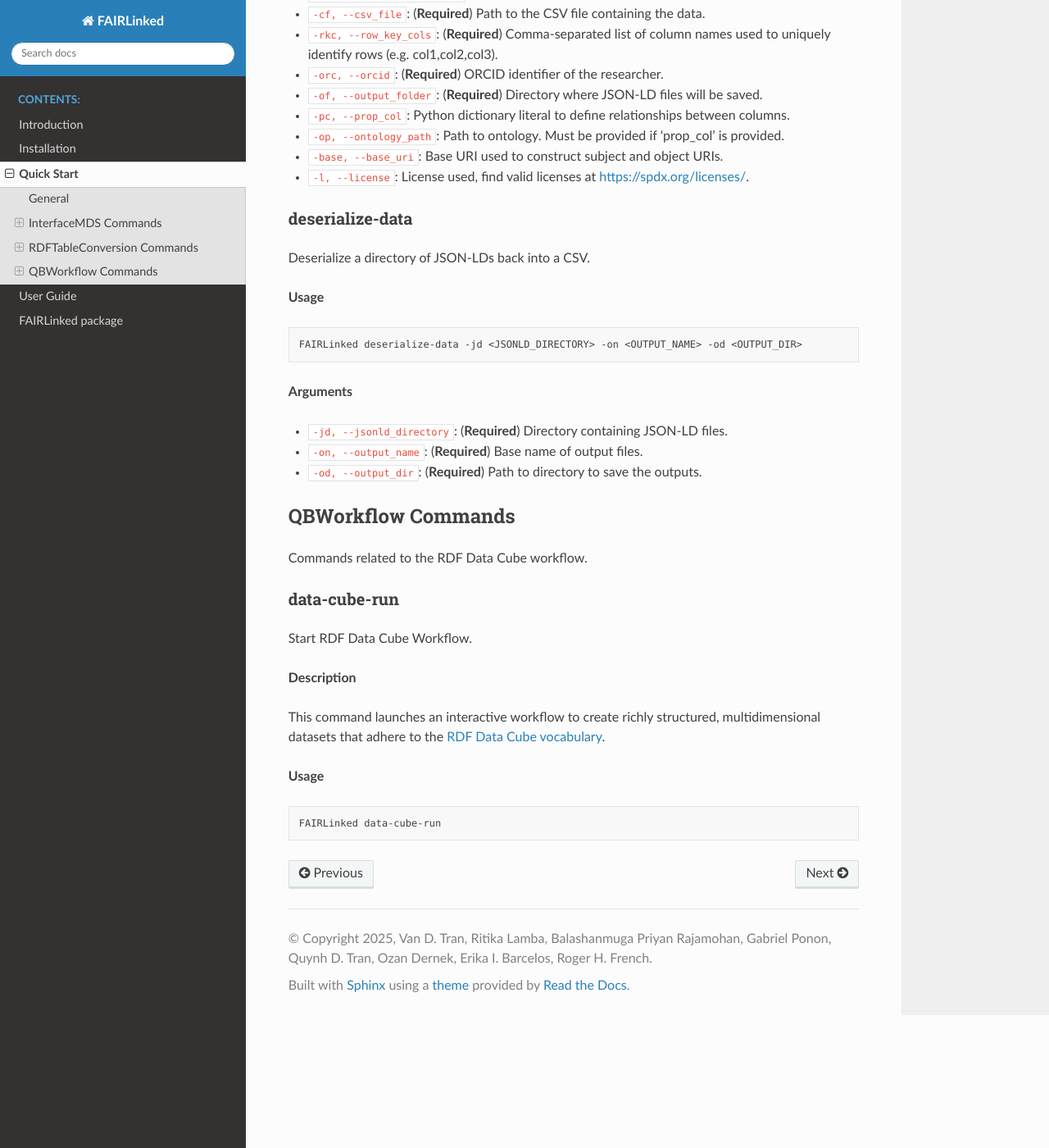
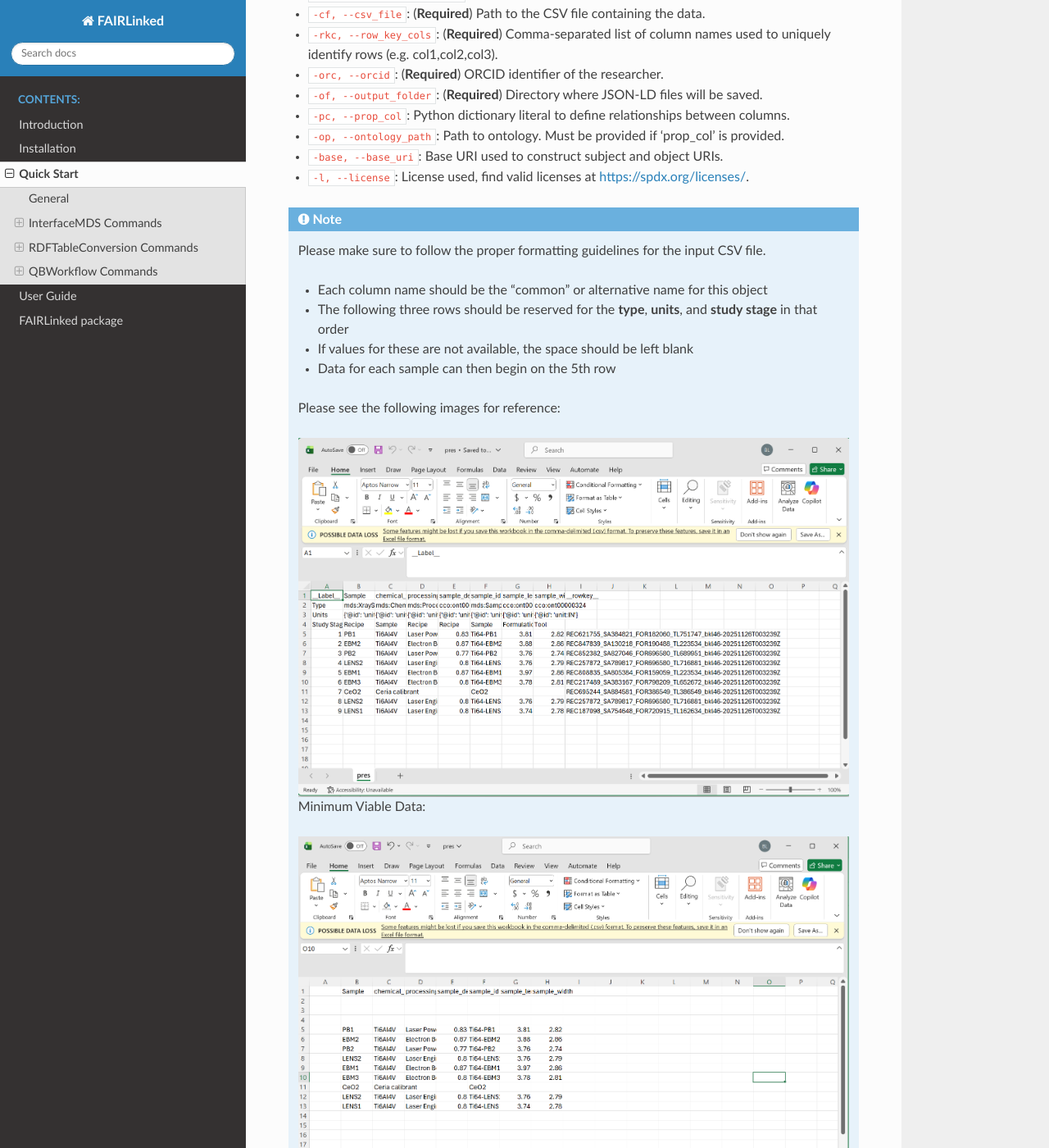
Before and after one commit to cwru-sdle/FAIRLinked, a Sphinx documentation site: the page built from docs/source/quick-start.rst, in a window 1280 px wide and 1400 px high, scrolled down 2745 px. Shown: the whole window at 82% size. Built offline with Sphinx 7.4.7 and the Read the Docs theme 3.1.0, drawn with Linux system fonts in a browser that asks for light colours; some of the changed text lies outside the part shown.

Commit message:
update docs

```diff
--- a/docs/source/quick-start.rst
+++ b/docs/source/quick-start.rst
@@ -122,6 +122,42 @@ Create a directory of JSON-LDs from a single CSV file.
 * ``-base, --base_uri``: Base URI used to construct subject and object URIs.
 * ``-l, --license``: License used, find valid licenses at https://spdx.org/licenses/.
 
+.. note::
+   Please make sure to follow the proper formatting guidelines for the input CSV file.
+
+   * Each column name should be the "common" or alternative name for this object
+   * The following three rows should be reserved for the **type**, **units**, and **study stage** in that order
+   * If values for these are not available, the space should be left blank
+   * Data for each sample can then begin on the 5th row
+
+   Please see the following images for reference:
+
+   .. image:: https://raw.githubusercontent.com/cwru-sdle/FAIRLinked/main/resources/images/fulltable.png
+      :alt: Full Table
+      :align: center
+
+   Minimum Viable Data:
+
+   .. image:: https://raw.githubusercontent.com/cwru-sdle/FAIRLinked/main/resources/images/mintable.png
+      :alt: Sparse Table
+      :align: center
+
+   During the template generating process, the user may be prompted for data for different columns. When no units are detected, the user will be prompted for the type of unit, and then given a list of valid units to choose from.
+
+   .. image:: https://raw.githubusercontent.com/cwru-sdle/FAIRLinked/main/resources/images/kind.png
+      :alt: Kind
+      :align: center
+
+   .. image:: https://raw.githubusercontent.com/cwru-sdle/FAIRLinked/main/resources/images/unit.png
+      :alt: Unit
+      :align: center
+
+   When no study stage is detected, the user will similarly be given a list of study stages to choose from.
+
+   .. image:: https://raw.githubusercontent.com/cwru-sdle/FAIRLinked/main/resources/images/studystage.png
+      :alt: Study Stage
+      :align: center
+
 deserialize-data
 ----------------
 Deserialize a directory of JSON-LDs back into a CSV.
```
